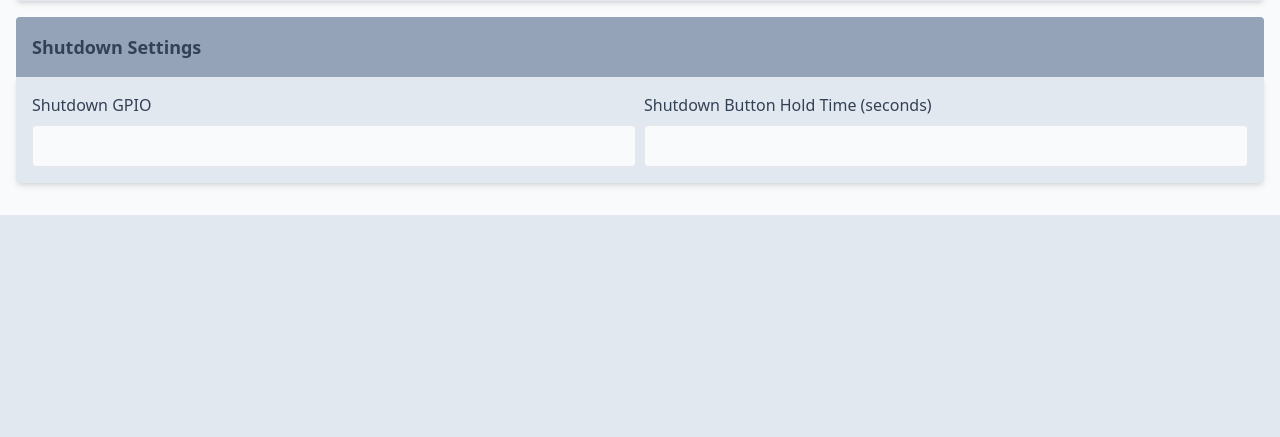
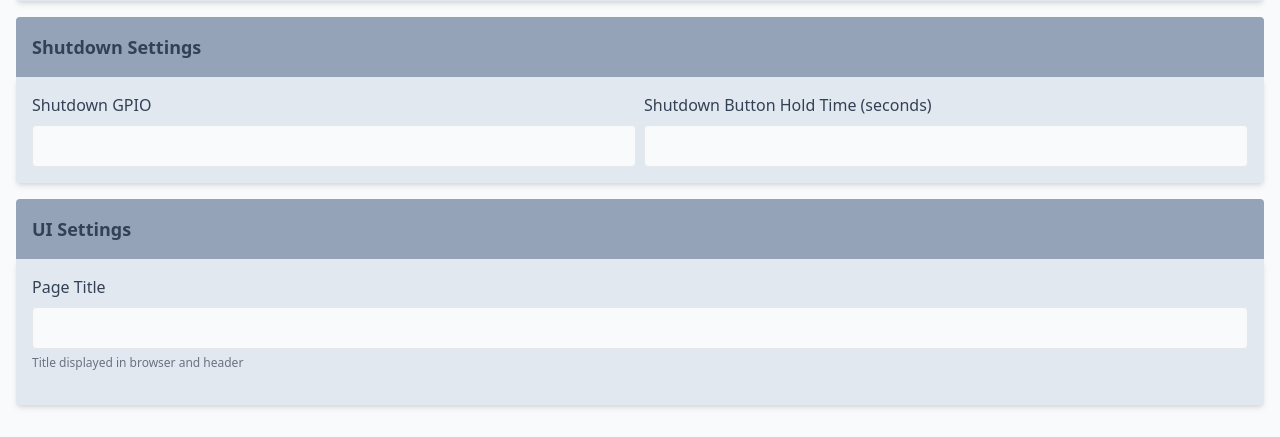
Before and after one commit to nickpourazima/rotary-phone-audio-guestbook, a Python web app: template webserver/templates/config.html in a window 1280 px wide. Shown: the part 1753-2190 px from the top of the page. Before the commit the page ends 1968 px from the top, so only its background shows below. Run offline with Jinja, Linux system fonts and the light colour scheme; the template is opened without the code that fills it, so the values that code supplies are empty; style sheets or scripts are compiled from the project's sources; some libraries are stand-ins or nearby versions.

Commit message:
Add UI Settings Card to config page

```diff
--- a/webserver/templates/config.html
+++ b/webserver/templates/config.html
@@ -271,6 +271,23 @@
     </div>
   </div>
 
+    <!-- UI Settings Card -->
+    <div class="card">
+      <div class="bg-primary dark:bg-dark-primary p-2 lg:p-4 rounded-t">
+        <h2 class="font-bold text-lg text-text dark:text-dark-text">
+          UI Settings
+        </h2>
+      </div>
+      <div class="bg-secondary dark:bg-dark-secondary text-text dark:text-dark-text shadow-md p-4 rounded-b">
+        <div class="mb-2 lg:mb-4">
+          <label for="ui_title" class="block mb-1 lg:mb-2">Page Title</label>
+          <input type="text" id="ui_title" name="ui_title" value="{{ ui_config.get('title', 'Audio Guestbook') }}"
+            class="w-full px-3 py-2 border rounded bg-background dark:bg-dark-input-background text-text-primary dark:text-dark-input-text" />
+          <span class="text-xs text-gray-500 dark:text-gray-400 mt-1">Title displayed in browser and header</span>
+        </div>
+      </div>
+    </div>
+
   <!-- Floating Save Button -->
   <div class="bg-primary dark:bg-dark-primary fixed bottom-4 right-4 rounded-full">
     <button type="submit" class="btn-primary p-3 shadow-lg rounded-full">
```
Also changed, not shown: webserver/server.py (+11 -1 lines).
